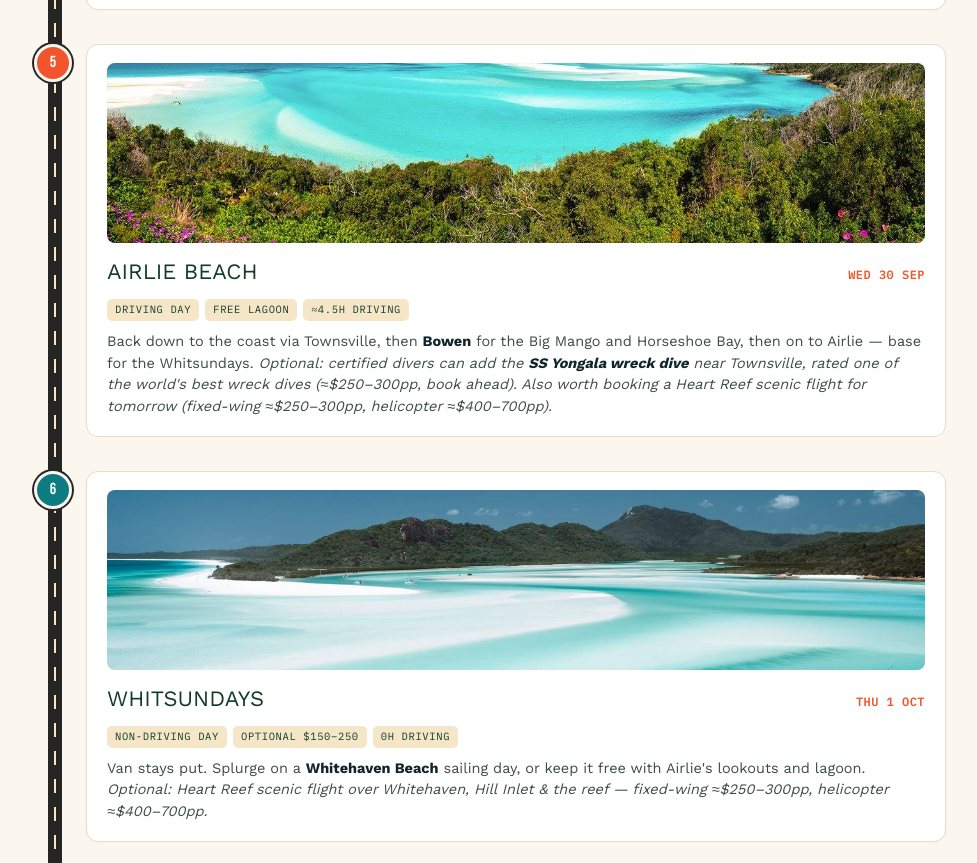
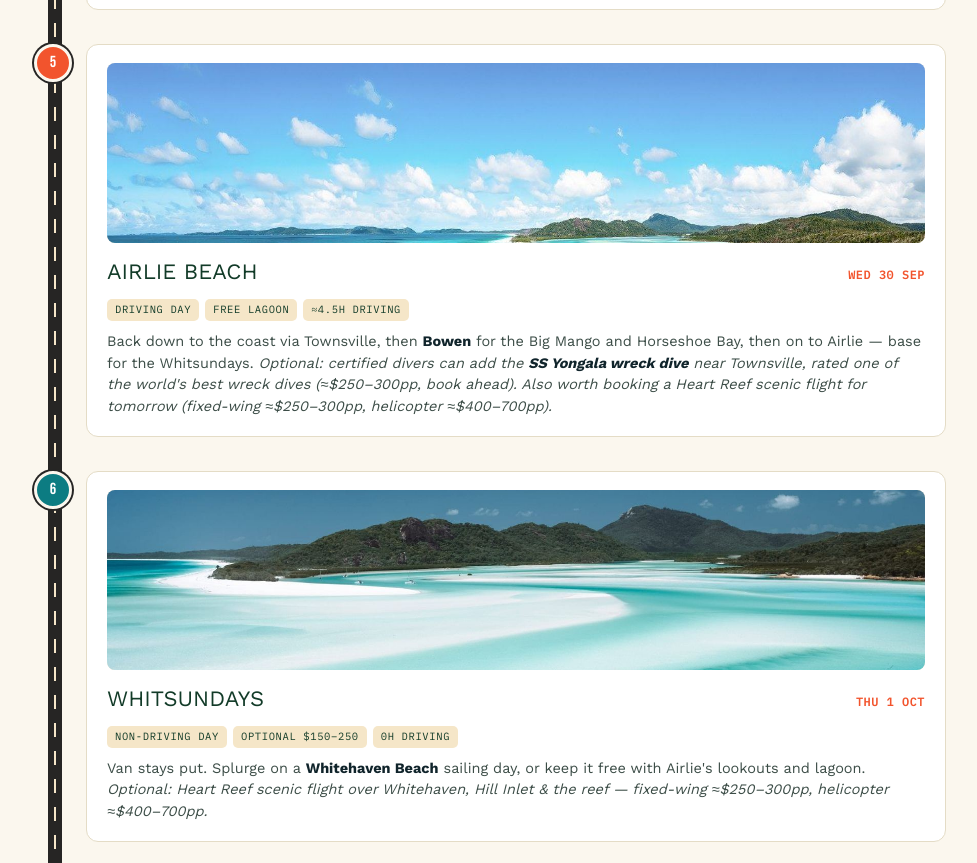
Before and after one commit to FinnLei/eastcoasttrip, a plain HTML site: page index.html in a window 1280 px wide. Shown: the part 2850-3713 px from the top of the page, without its empty margins (150-1127 px from the left). Drawn offline with nearby package versions, Linux system fonts and the light colour scheme.

Commit message:
Update index.html

```diff
--- a/index.html
+++ b/index.html
@@ -410,7 +410,7 @@
         <div class="day">
           <div class="marker">5</div>
           <div class="card">
-            <img class="day-photo" src="images/airlie-beach.jpg" alt="Airlie Beach" loading="lazy" style="object-position: bottom;">
+            <img class="day-photo" src="images/airlie-beach.jpg" alt="Airlie Beach" loading="lazy" style="object-position: bottom 40%;">
             <div class="day-head">
               <div class="day-title">Airlie Beach</div>
               <div class="day-date">WED 30 SEP</div>
```
